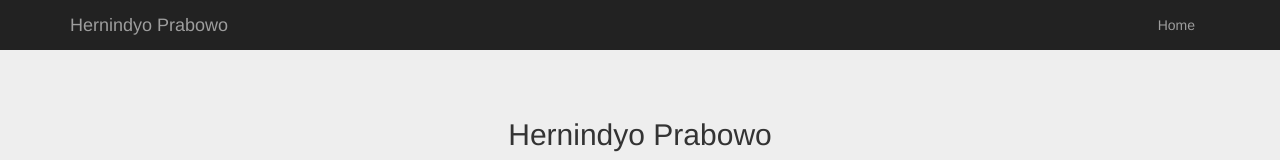
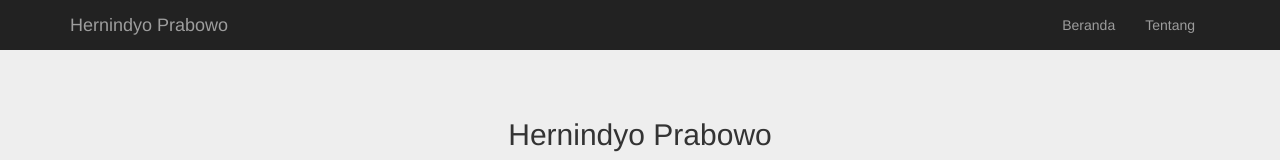
Before and after one commit to hernindyop/hernindyop.github.io, a plain HTML site: page index.html in a window 1280 px wide. Shown: the top 160 px of the page. Drawn offline with nearby package versions, Linux system fonts and the light colour scheme.

Commit message:
Update index.html

```diff
--- a/index.html
+++ b/index.html
@@ -33,7 +33,8 @@ margin-bottom:0;
 </div>
 <div class="collapse navbar-collapse" id="bs-example-navbar-collapse-1">
 <ul class="nav navbar-nav navbar-right">
-<li><a href="#">Home</a></li>
+<li><a href="#">Beranda</a></li>
+<li><a href="#">Tentang</a></li>
 </ul>
 </div>
 </div>
```
